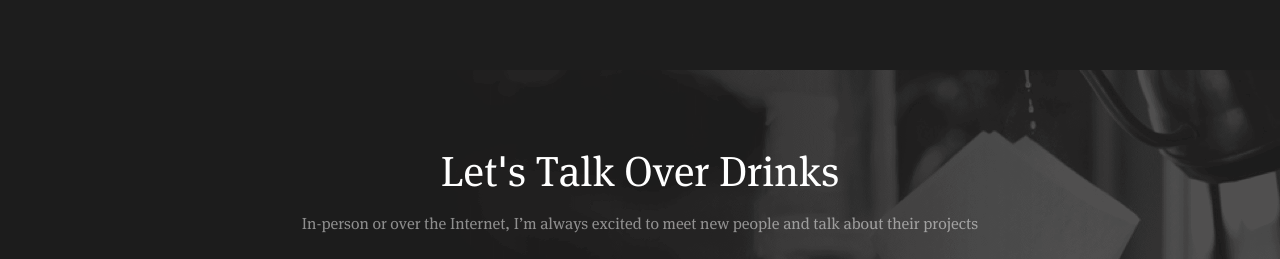
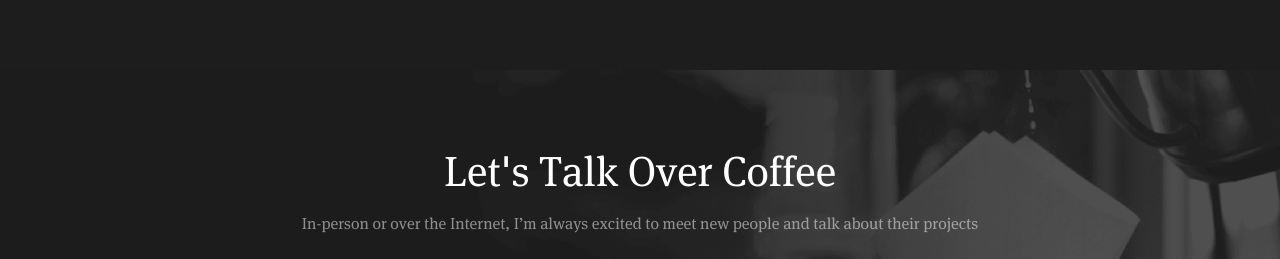
Before and after one commit to mynameisbryce/mnib, a plain HTML site: page index.html in a window 1280 px wide. Shown: the part 3146-3405 px from the top of the page. Drawn offline with nearby package versions, Linux system fonts and the light colour scheme.

Commit message:
Change back to Coffee

```diff
--- a/index.html
+++ b/index.html
@@ -99,7 +99,7 @@
             </section>
 
             <section class="cta">
-                <h1>Let's Talk Over Drinks</h1>
+                <h1>Let's Talk Over Coffee</h1>
                 <p>In-person or over the Internet, I’m always excited to meet new people and talk about their projects</p>
                 <a href="mailto:hello@mynameisbryce.com" class="red btn">Say Hello Today</a>
             </section>
```
